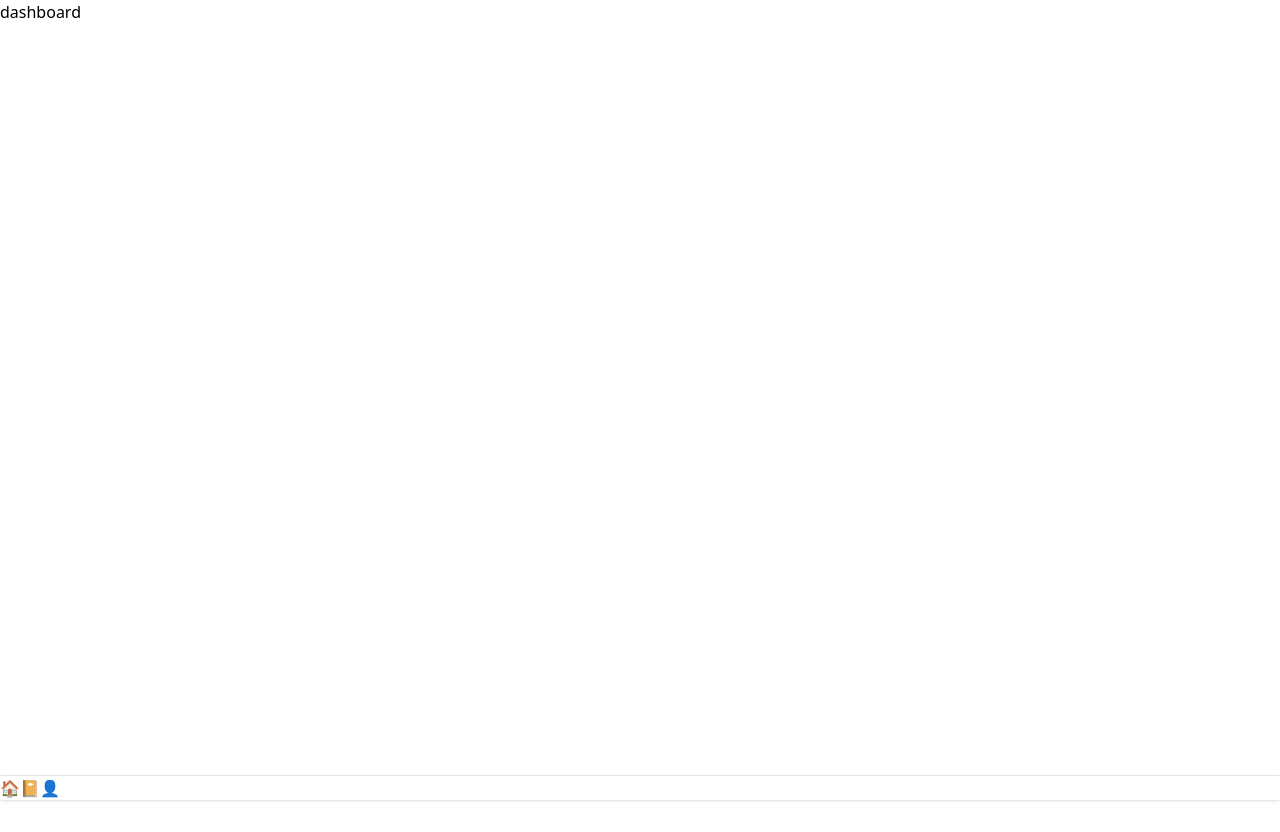
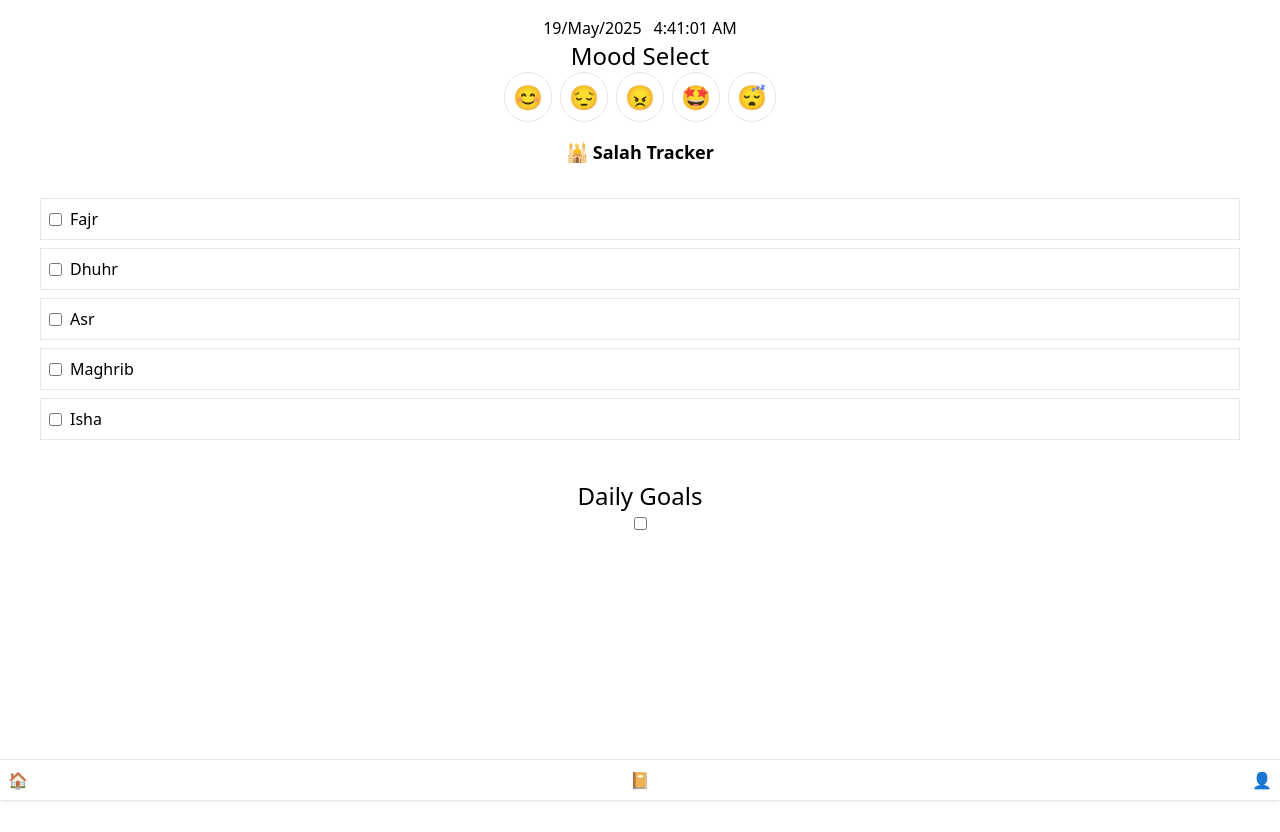
Before and after one commit to abubakar308/lifenest-client-site, a React (Vite) app: page / in a window 1280 px wide. Before the commit the page ends 800 px from the top, so only its background shows below. Built offline with nearby package versions, Linux system fonts and the light colour scheme.

Commit message:
dashboard and navbar pages updated

```diff
--- a/src/MainLayout/MainLayout.jsx
+++ b/src/MainLayout/MainLayout.jsx
@@ -9,10 +9,13 @@ const MainLayout = () => {
             </header>
 
             {/* main content */}
-            <main>
+            <main className="h-screen my-4">
                 <Outlet />
             </main>
+
+        <div>
         <Navbar />
+        </div>
         </div>
     );
 };
--- a/src/conponents/DailyGoals.jsx
+++ b/src/conponents/DailyGoals.jsx
@@ -1,8 +1,12 @@
 
 const DailyGoals = () => {
     return (
-        <div>
-            daily goals
+        <div className="text-center">
+           <h2 className="text-2xl">Daily Goals</h2>
+
+           <div>
+            <input type="checkbox" />
+           </div>
         </div>
     );
 };
--- a/src/conponents/MoodSelector.jsx
+++ b/src/conponents/MoodSelector.jsx
@@ -1,8 +1,22 @@
+import { useState } from "react";
 
 const MoodSelector = () => {
+    const [mood, setMood] = useState('');
     return (
-        <div>
-            mood selector
+        <div className="text-center">
+
+           <h2 className="text-2xl text-center">Mood Select</h2>
+           <div className="flex justify-center gap-2">
+  {["😊", "😔", "😠", "🤩", "😴"].map((mood, i) => (
+    <button
+      key={i}
+      onClick={() => setMood(mood)}
+      className={`text-2xl p-2 rounded-full border hover:bg-blue-100`}
+    >
+      {mood}
+    </button>
+  ))}
+</div>
         </div>
     );
 };
--- a/src/conponents/Navbar.jsx
+++ b/src/conponents/Navbar.jsx
@@ -3,7 +3,7 @@ import { Link } from "react-router-dom";
 const Navbar = () => {
     return (
         <div>
-           <nav className="fixed  bottom-0 left-0 right-0 bg-white border-t shadow z-50 flex">
+           <nav className="fixed p-2  bottom-0 left-0 right-0 bg-white border-t shadow z-50 flex justify-between">
       <Link to="/">🏠</Link>
       <Link to="/journal">📔</Link>
       <Link to="/profile">👤</Link>
--- a/src/conponents/SalahTraker.jsx
+++ b/src/conponents/SalahTraker.jsx
@@ -1,9 +1,39 @@
+import { useState } from "react";
 
 const SalahTraker = () => {
+
+    const salahList = ["Fajr", "Dhuhr", "Asr", "Maghrib", "Isha"];
+const [salahStatus, setSalahStatus] = useState({
+  Fajr: false,
+  Dhuhr: false,
+  Asr: false,
+  Maghrib: false,
+  Isha: false,
+});
+
+const handleCheckboxChange = (name) => {
+  setSalahStatus(prev => ({
+    ...prev,
+    [name]: !prev[name]
+  }));
+};
     return (
-        <div>
-            salah traker
+        <div className="p-4 text-center">
+        <h2 className="text-lg font-semibold mb-2">🕌 Salah Tracker</h2>
+        <div className="flex flex-col gap-2 p-6">
+          {salahList.map((salah) => (
+            <label key={salah} className="flex border p-2 bg-white items-center gap-2">
+              <input
+                type="checkbox"
+                checked={salahStatus[salah]}
+                onChange={() => handleCheckboxChange(salah)}
+                className="checkbox checkbox-primary"
+              />
+              <span>{salah}</span>
+            </label>
+          ))}
         </div>
+      </div>
     );
 };
 
--- a/src/pages/Dashboar.jsx
+++ b/src/pages/Dashboar.jsx
@@ -1,9 +1,33 @@
+import DailyGoals from "../conponents/DailyGoals";
+import MoodSelector from "../conponents/MoodSelector";
+import SalahTraker from "../conponents/SalahTraker";
 
 
 const Dashboar = () => {
+    const today = new Date();
+    const time = new Date().toLocaleTimeString();
+    const monthNames = ["January", "February", "March", "April", "May", "June", "July", "August", "September", "October", "November", "December"];
+    let monthIndex = today.getMonth()+1;
+    let monthName = monthNames[monthIndex];
+
+const year = today.getFullYear();
+const date = today. getDate();
+const currentDate = date + "/" + monthName + "/" + year;
     return (
         <div>
-            dashboard
+          <header className="flex justify-center gap-3">
+        <p>{currentDate}</p>
+        <p>{time}</p>
+          </header>
+
+          {/* mood selector */}
+          <MoodSelector />
+
+        {/* salah traher */}
+        <SalahTraker />
+
+        <DailyGoals />
+
         </div>
     );
 };
```
